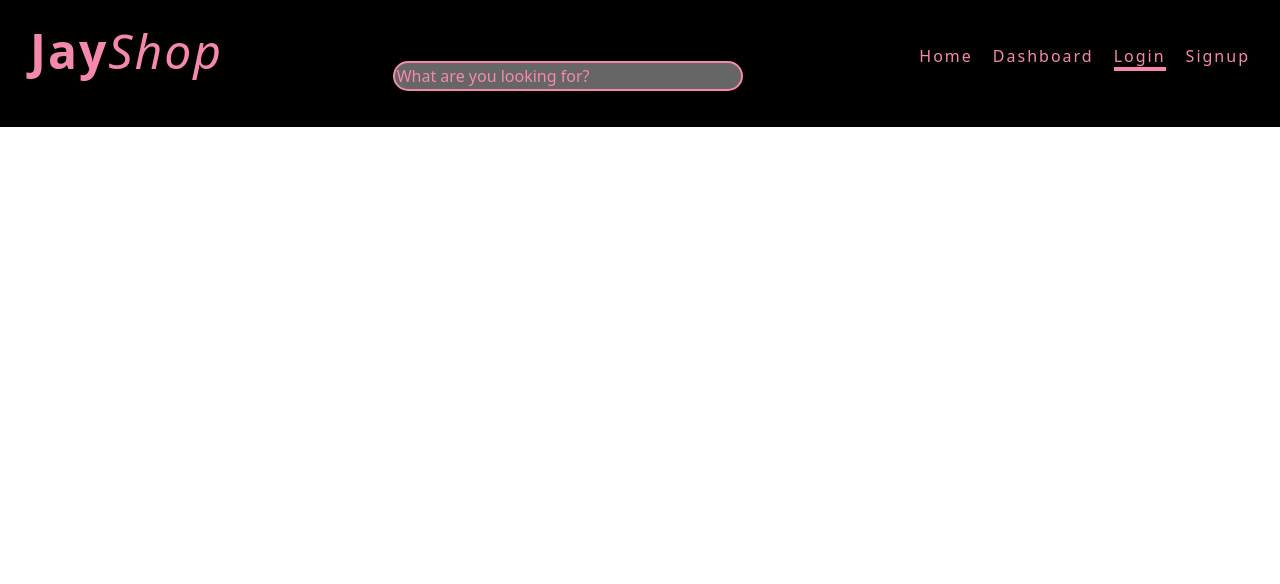
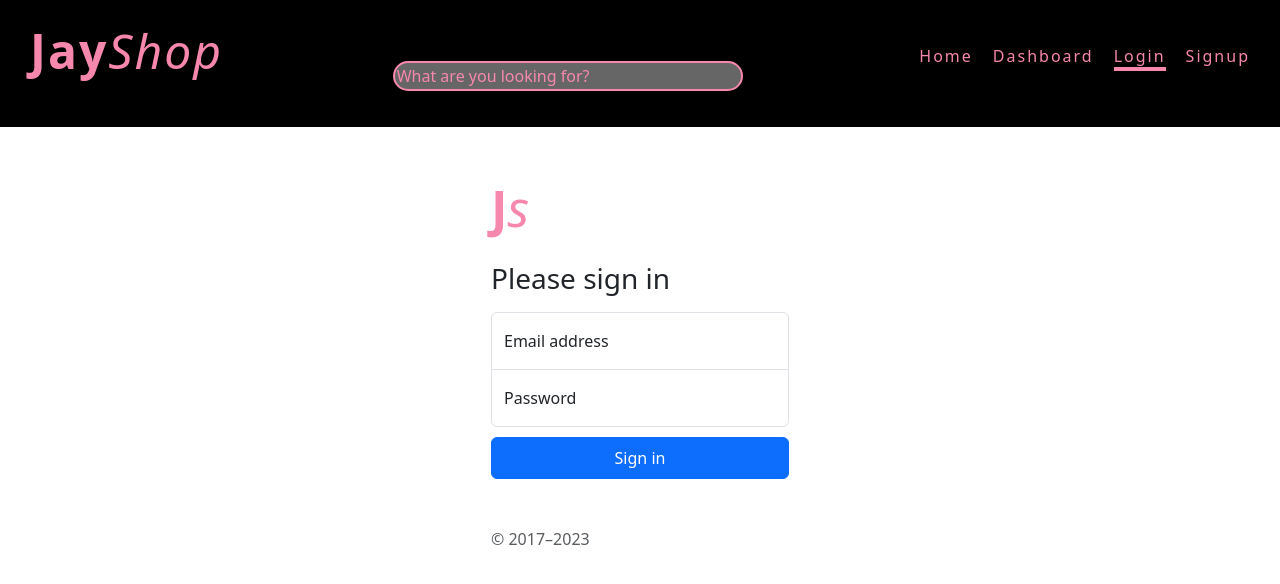
Before and after one commit to MasterTruckX/React_Projects, a React (Vite) app in the folder JayShop/: page /login in a window 1280 px wide. Shown: the top 584 px of the page. Built offline with nearby package versions, Linux system fonts and the light colour scheme.

Commit message:
Login page added with Auth context and hook

```diff
--- a/JayShop/src/App.jsx
+++ b/JayShop/src/App.jsx
@@ -2,14 +2,17 @@ import { BrowserRouter } from 'react-router-dom'
 import RoutesIndex from '@/routes/Index'
 import '@/App.css'
 import Header from './components/Header'
+import { AuthProvider } from '@/context/AuthContext'
 
 function App () {
   return (
     <>
-      <BrowserRouter>
-        <Header />
-        <RoutesIndex />
-      </BrowserRouter>
+      <AuthProvider>
+        <BrowserRouter>
+          <Header />
+          <RoutesIndex />
+        </BrowserRouter>
+      </AuthProvider>
     </>
   )
 }
--- /dev/null
+++ b/JayShop/src/hooks/useAuth.jsx
@@ -0,0 +1,13 @@
+import { useContext } from 'react'
+import { AuthContext } from '@/context/AuthContext'
+
+// Paso 3. Crear un hook para usar el contexto
+export const useAuthContext = () => {
+  const context = useContext(AuthContext)
+
+  if (context === undefined) {
+    throw new Error('useAuthContext debe ser usado dentro de AuthProvider')
+  }
+
+  return context
+}
--- a/JayShop/src/pages/Login.jsx
+++ b/JayShop/src/pages/Login.jsx
@@ -1,7 +1,66 @@
+import useForm from '@/hooks/useForm'
+import { useNavigate } from 'react-router-dom'
+import { loginUserService } from '@/services/userService'
+import { useAuthContext } from '@/hooks/useAuth'
+
 const Login = () => {
+  const { login } = useAuthContext()
+  const navigate = useNavigate()
+
+  const sendData = async (data) => {
+    try {
+      const response = await loginUserService(data)
+      if (response.status === 200) {
+        login(response.data.token)
+        navigate('/dashboard')
+        // console.log('Usuario creado correctamente', response.data)
+      }
+    } catch (error) {
+      console.log('Ocurrio un error:', error.message)
+    }
+  }
+
+  const { input, handleSubmit, handleInputChange } = useForm(sendData, {
+    email: '',
+    password: ''
+  })
+
   return (
-    <div>Login</div>
+    <main className='form-signin w-100' style={{ marginTop: '155px', display: 'block', marginLeft: 'auto', marginRight: 'auto' }}>
+      <form onSubmit={handleSubmit}>
+        <p style={{ fontSize: '50px', color: '#f788ad' }}><b>J</b><i>s</i></p>
+        <h1 className='h3 mb-3 fw-normal'>Please sign in</h1>
+
+        <div className='form-floating'>
+          <input
+            type='email'
+            className='form-control'
+            id='floatingInput'
+            placeholder='name@example.com'
+            name='email'
+            value={input.email}
+            onChange={handleInputChange}
+          />
+          <label htmlFor='floatingInput'>Email address</label>
+        </div>
+
+        <div className='form-floating'>
+          <input
+            type='password'
+            className='form-control'
+            id='floatingPassword'
+            placeholder='Password'
+            name='password'
+            value={input.password}
+            onChange={handleInputChange}
+          />
+          <label htmlFor='floatingPassword'>Password</label>
+        </div>
+
+        <button className='btn btn-primary w-100 py-2' type='submit'>Sign in</button>
+        <p className='mt-5 mb-3 text-body-secondary'>© 2017–2023</p>
+      </form>
+    </main>
   )
 }
-
 export default Login
```
